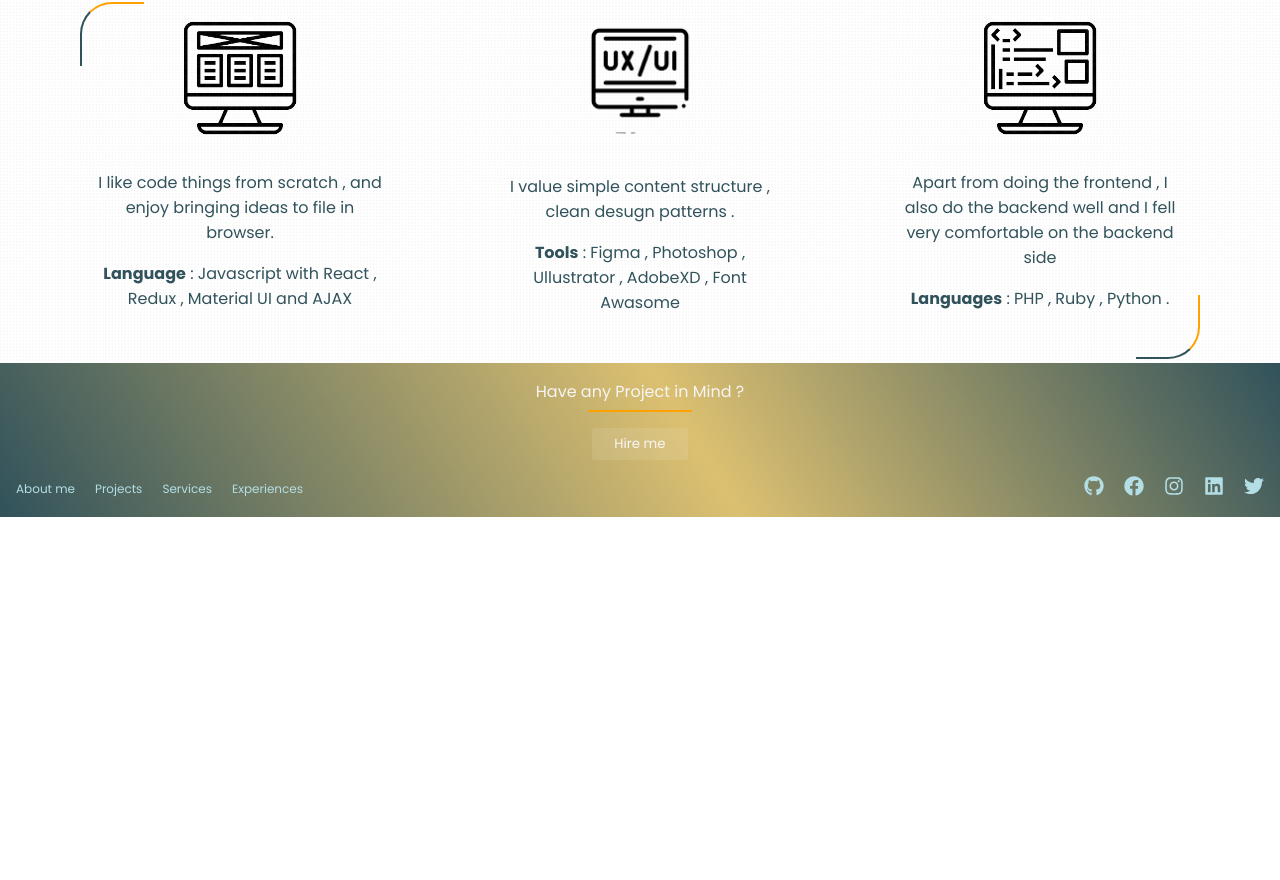
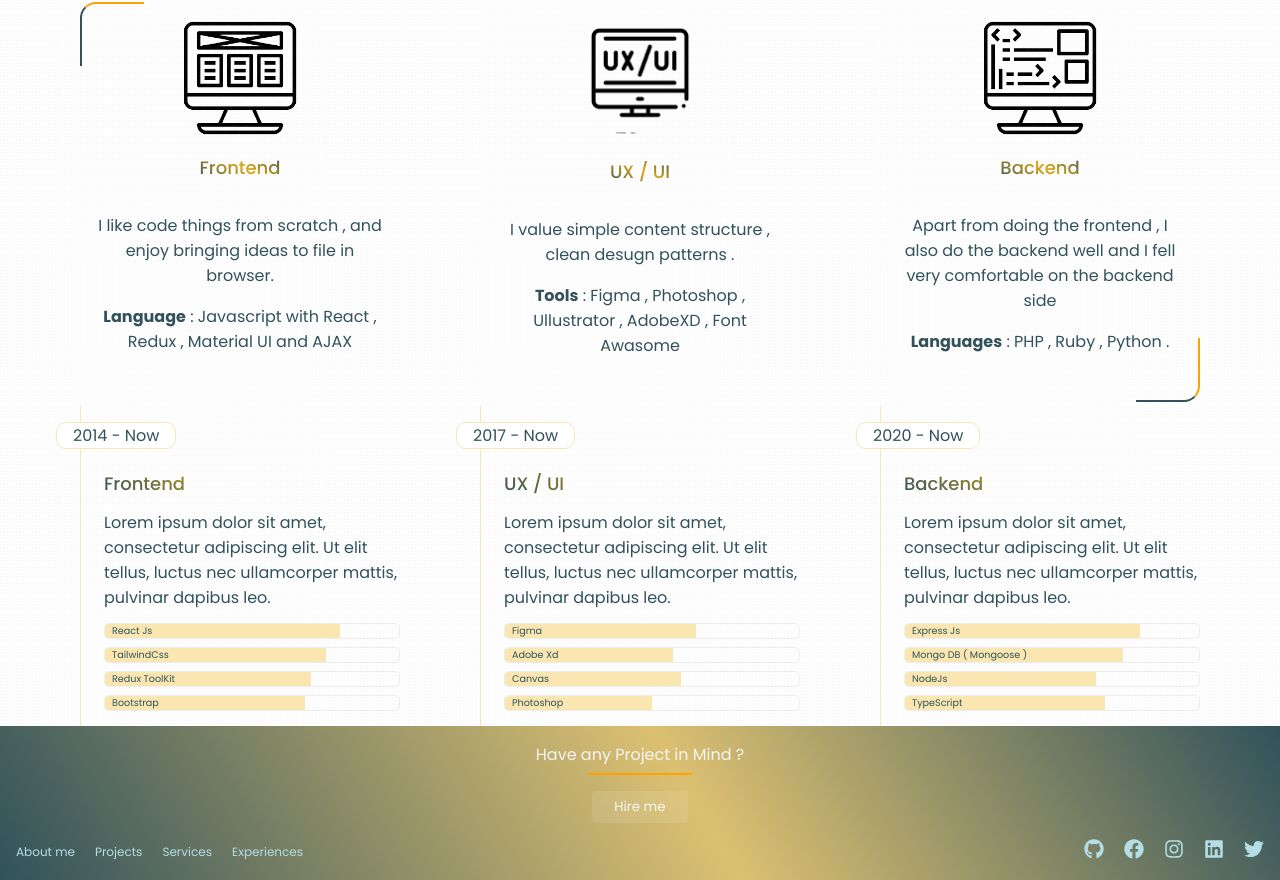
Before and after one commit to CREDO23/thierrybakera, a React (Vite) app: page / in a window 1280 px wide. Shown: the part 1172-2052 px from the top of the page. Before the commit the page ends 1689 px from the top, so only its background shows below. Built offline with nearby package versions, Linux system fonts and the light colour scheme.

Commit message:
feat : add experiences section

```diff
--- a/src/App.jsx
+++ b/src/App.jsx
@@ -4,6 +4,7 @@ import Header from "./components/Header";
 import Home from "./components/Home";
 import About from "./components/About";
 import Services from "./components/Services";
+import Experiences from "./components/Experiences";
 import "./styles/css/index.css";
 
 function App() {
@@ -15,6 +16,7 @@ function App() {
       <Home/>
       <About/>
       <Services/>
+      <Experiences/>
       <Footer />
       </main>
     </>
--- /dev/null
+++ b/src/components/Experiences.jsx
@@ -0,0 +1,105 @@
+export default function () {
+  return (
+    <section className="experiences">
+      <div className="frontend">
+        <div className="hr-line"></div>
+        <span>2014 - Now</span>
+        <div className="comments">
+          <h5>Frontend</h5>
+          <p>
+            Lorem ipsum dolor sit amet, consectetur adipiscing elit. Ut elit
+            tellus, luctus nec ullamcorper mattis, pulvinar dapibus leo.
+          </p>
+          <div className="pourcentage">
+            <div>
+              <div className="react">
+                <span>React Js</span>
+              </div>
+            </div>
+            <div>
+              <div className="tailwind">
+                <span>TailwindCss</span>
+              </div>
+            </div>
+            <div>
+              <div className="redux">
+                <span>Redux ToolKit</span>
+              </div>
+            </div>
+            <div>
+              <div className="bootstrap">
+                <span>Bootstrap</span>
+              </div>
+            </div>
+          </div>
+        </div>
+      </div>
+      <div className="ui-ux">
+        <div className="hr-line"></div>
+        <span>2017 - Now</span>
+        <div className="comments">
+          <h5>UX / UI</h5>
+          <p>
+            Lorem ipsum dolor sit amet, consectetur adipiscing elit. Ut elit
+            tellus, luctus nec ullamcorper mattis, pulvinar dapibus leo.
+          </p>
+          <div className="pourcentage">
+            <div>
+              <div className="figma">
+                <span>Figma</span>
+              </div>
+            </div>
+            <div>
+              <div className="adobe">
+                <span>Adobe Xd</span>
+              </div>
+            </div>
+            <div>
+              <div className="canva">
+                <span>Canvas</span>
+              </div>
+            </div>
+            <div>
+              <div className="photoshop">
+                <span>Photoshop</span>
+              </div>
+            </div>
+          </div>
+        </div>
+      </div>
+      <div className="backend">
+        <div className="hr-line"></div>
+        <span>2020 - Now</span>
+        <div className="comments">
+          <h5>Backend</h5>
+          <p>
+            Lorem ipsum dolor sit amet, consectetur adipiscing elit. Ut elit
+            tellus, luctus nec ullamcorper mattis, pulvinar dapibus leo.
+          </p>
+          <div className="pourcentage">
+            <div>
+              <div className="express">
+                <span>Express Js</span>
+              </div>
+            </div>
+            <div>
+              <div className="mongo">
+                <span>Mongo DB ( Mongoose )</span>
+              </div>
+            </div>
+            <div>
+              <div className="node">
+                <span>NodeJs</span>
+              </div>
+            </div>
+            <div>
+              <div className="typescript">
+                <span>TypeScript</span>
+              </div>
+            </div>
+          </div>
+        </div>
+      </div>
+    </section>
+  );
+}
--- a/src/components/Services.jsx
+++ b/src/components/Services.jsx
@@ -9,7 +9,9 @@ export default function () {
       <div className="frontend">
         <img src={frontend} alt="" srcset="" />
 
-        <div  className="comments">
+        <h5>Frontend</h5>
+
+        <div className="comments">
           <div>
             <p>
               I like code things from scratch , and enjoy bringing ideas to file
@@ -17,34 +19,39 @@ export default function () {
             </p>
 
             <p>
-               <b>Language</b> : Javascript with React , Redux , Material UI and AJAX
+              <b>Language</b> : Javascript with React , Redux , Material UI and
+              AJAX
             </p>
           </div>
         </div>
       </div>
       <div className="ui-ux">
-
         <img src={uiux} alt="" srcset="" />
 
+        <h5>UX / UI</h5>
+
         <div className="comments">
-         <div >
+          <div>
             <p>I value simple content structure , clean desugn patterns .</p>
             <p>
-             <b>Tools</b>   : Figma , Photoshop , Ullustrator , AdobeXD , Font Awasome
+              <b>Tools</b> : Figma , Photoshop , Ullustrator , AdobeXD , Font
+              Awasome
             </p>
           </div>
         </div>
       </div>
       <div className="backend">
         <img src={backend} alt="" srcset="" />
-
-        <div  className="comments">
+        <h5>Backend</h5>
+        <div className="comments">
           <div>
             <p>
               Apart from doing the frontend , I also do the backend well and I
               fell very comfortable on the backend side
             </p>
-            <p> <b>Languages</b>  : PHP , Ruby , Python .</p>
+            <p>
+              <b>Languages</b> : PHP , Ruby , Python .
+            </p>
           </div>
         </div>
       </div>
--- a/src/styles/css/index.css
+++ b/src/styles/css/index.css
@@ -283,8 +283,8 @@ nav .mobile-menu {
   position: absolute;
   top: 12%;
   left: 30%;
-  background: #fae6b1;
-  opacity: 0.4;
+  background: #ffa101;
+  opacity: 0.2;
   border-radius: 77% 23% 46% 54%/45% 53% 47% 55%;
 }
 @media only screen and (max-width: 900px) {
@@ -533,7 +533,7 @@ nav .mobile-menu {
   left: 0;
   border-left: solid 2px #31525b;
   border-top: solid 2px #ffa101;
-  border-top-left-radius: 2rem;
+  border-top-left-radius: 1rem;
 }
 .services .backend {
   position: relative;
@@ -547,7 +547,7 @@ nav .mobile-menu {
   bottom: 0;
   border-right: solid 2px #ffa101;
   border-bottom: solid 2px #31525b;
-  border-bottom-right-radius: 2rem;
+  border-bottom-right-radius: 1rem;
 }
 .services > div {
   width: 20rem;
@@ -567,6 +567,15 @@ nav .mobile-menu {
 .services > div img {
   width: 120px;
 }
+.services > div h5 {
+  font-weight: 500;
+  font-size: 1.125rem;
+  margin: 1rem 0 0 0;
+  background: -webkit-linear-gradient(239deg, rgb(49, 82, 91) 0%, rgb(223, 167, 15) 46%, rgb(49, 82, 91) 100%);
+  background-clip: text;
+  -webkit-background-clip: text;
+  -webkit-text-fill-color: transparent;
+}
 .services > div .comments > div {
   display: flex;
   flex-direction: column;
@@ -575,9 +584,127 @@ nav .mobile-menu {
   gap: 1rem;
   margin: 2rem 0;
 }
-.services > div .icon {
-  font-size: 1.5rem;
-  cursor: pointer;
+
+.experiences {
+  display: flex;
+  align-items: center;
+  justify-content: space-evenly;
+  flex-wrap: wrap;
+  color: #31525b;
+}
+.experiences > div {
+  position: relative;
+  width: 20rem;
+  aspect-ratio: 1/1;
+  overflow: visible;
+}
+@media only screen and (max-width: 500px) {
+  .experiences > div {
+    width: 80%;
+  }
+}
+.experiences > div .hr-line {
+  background: #fae6b1;
+  height: 100%;
+  width: 1px;
+  position: absolute;
+}
+.experiences > div > span {
+  border-style: solid;
+  border-width: 1px;
+  border-color: #fae6b1;
+  border-radius: 10px;
+  -webkit-border-radius: 10px;
+  padding: 0 1rem;
+  position: absolute;
+  top: 5%;
+  left: -1.5rem;
+  background: white;
+  z-index: 40;
+}
+.experiences > div .comments {
+  position: absolute;
+  top: 20%;
+  left: 1.5rem;
+  display: flex;
+  flex-direction: column;
+  justify-content: space-between;
+  gap: 0.8rem;
+}
+.experiences > div .comments h5 {
+  font-weight: 500;
+  font-size: 1.125rem;
+  background: -webkit-linear-gradient(239deg, rgb(49, 82, 91) 0%, rgb(223, 167, 15) 46%, rgb(49, 82, 91) 100%);
+  background-clip: text;
+  -webkit-background-clip: text;
+  -webkit-text-fill-color: transparent;
+}
+@media only screen and (max-width: 500px) {
+  .experiences > div .comments {
+    gap: 1.2rem;
+  }
+}
+.experiences > div .pourcentage {
+  display: flex;
+  flex-direction: column;
+  justify-content: space-evenly;
+  gap: 0.5rem;
+}
+.experiences > div .pourcentage > div {
+  border-style: solid;
+  border-width: 1px;
+  border-color: rgba(113, 111, 111, 0.109);
+  border-radius: 5px;
+  -webkit-border-radius: 5px;
+  height: 1rem;
+}
+.experiences > div .pourcentage > div div {
+  height: 100%;
+  width: 70%;
+  background: #fae6b1;
+  display: flex;
+  align-items: center;
+  justify-content: start;
+}
+.experiences > div .pourcentage > div div span {
+  font-size: 0.6rem;
+  margin: 7px;
+}
+.experiences > div .pourcentage > div .react {
+  width: 80%;
+}
+.experiences > div .pourcentage > div .tailwind {
+  width: 75%;
+}
+.experiences > div .pourcentage > div .redux {
+  width: 70%;
+}
+.experiences > div .pourcentage > div .bootstrap {
+  width: 68%;
+}
+.experiences > div .pourcentage > div .figma {
+  width: 65%;
+}
+.experiences > div .pourcentage > div .adobe {
+  width: 57%;
+}
+.experiences > div .pourcentage > div .canva {
+  width: 60%;
+}
+.experiences > div .pourcentage > div .photoshop {
+  width: 50%;
+}
+.experiences > div .pourcentage > div .express {
+  width: 80%;
+}
+.experiences > div .pourcentage > div .mongo {
+  width: 74%;
+}
+.experiences > div .pourcentage > div .node {
+  width: 65%;
+}
+.experiences > div .pourcentage > div .typescript {
+  width: 68%;
 }
 
 *,
--- /dev/null
+++ b/src/styles/sass/components/_experiences.scss
@@ -0,0 +1,148 @@
+
+@use "../mixins" as *;
+@use "../variables";
+@use "../functions" as *;
+
+
+.experiences{
+    display: flex;
+    align-items: center;
+    justify-content: space-evenly;
+    flex-wrap: wrap;
+    color : clr(primary , blue);
+
+    > div{
+        position: relative;
+        width: 20rem;
+        aspect-ratio: 1/1;
+        overflow: visible;
+
+        @include mq(phone) {
+            width: 80%;
+          }
+
+        .hr-line{
+            background: clr(secondary , yellow);
+            height: 100%;
+            width: 1px;
+            position: absolute;
+        }
+
+        > span{
+            @include border($color : clr(secondary , yellow), $style : solid, $width : 1px, $radius : 10px);
+            padding : 0 1rem;
+            position: absolute;
+            top : 5%;
+            left : -1.5rem;
+            background: white;
+            z-index: 40
+        }
+
+        .comments{
+            position: absolute;
+            top : 20%;
+            left : 1.5rem;
+            display: flex;
+            flex-direction: column;
+            justify-content: space-between;
+            gap : .8rem;
+
+                h5{
+                    font-weight: 500;
+                    font-size: ft-sz(400);
+                    background: -webkit-linear-gradient(
+                        239deg,
+                        rgba(49, 82, 91, 1) 0%,
+                        rgb(223, 167, 15) 46%,
+                        rgba(49, 82, 91, 1) 100%
+                      );
+                    background-clip: text;
+                    -webkit-background-clip: text;
+                    -webkit-text-fill-color: transparent;
+                }
+
+
+            @include mq(phone) {
+                gap : 1.2rem;
+              }
+        }
+
+        .pourcentage{
+
+            display: flex;
+            flex-direction: column;
+            justify-content: space-evenly;
+            gap: .5rem;
+
+            > div{
+                @include border($color : rgba(113, 111, 111, 0.109), $style : solid, $width : 1px, $radius : 5px);
+                height: 1rem;
+
+                div{
+                    height: 100%;
+                    width: 70%;
+                    background: clr(secondary , yellow);
+                    display: flex;
+                    align-items: center;
+                    justify-content: start;
+
+                    span{
+                        font-size: .6rem;
+                        margin: 7px;
+                    }
+                }
+
+                .react{
+                    width: 80%;
+                }
+
+                .tailwind{
+                    width: 75%;
+                }
+
+                .redux{
+                    width: 70%;
+                }
+
+                .bootstrap{
+                    width: 68%;
+                }
+
+                .figma{
+                    width: 65%;
+                }
+
+                .adobe{
+                    width: 57%;
+                }
+
+                .canva{
+                    width: 60%;
+                }
+
+                .photoshop{
+                    width: 50%;
+                }
+
+                .express{
+                    width: 80%;
+                }
+
+                .mongo{
+                    width: 74%;
+                }
+
+                .node{
+                    width: 65%;
+                }
+
+                .typescript{
+                    width: 68%;
+                }
+
+            }
+
+
+        }
+    }
+}
--- a/src/styles/sass/components/_home.scss
+++ b/src/styles/sass/components/_home.scss
@@ -46,8 +46,8 @@
     position: absolute;
     top: 12%;
     left: 30%;
-    background: clr(secondary , yellow);
-    opacity: .4;
+    background: clr(primary , yellow);
+    opacity: .2;
     border-radius:  77% 23% 46% 54% / 45% 53% 47% 55% ;
 
     @include mq(tablet) {
--- a/src/styles/sass/components/_index.scss
+++ b/src/styles/sass/components/_index.scss
@@ -3,3 +3,4 @@
 @forward './home';
 @forward './about';
 @forward './services';
+@forward './experiences';
--- a/src/styles/sass/components/_services.scss
+++ b/src/styles/sass/components/_services.scss
@@ -23,7 +23,7 @@
       left: 0;
       border-left: solid 2px clr(primary, blue);
       border-top: solid 2px clr(primary, yellow);
-      border-top-left-radius: 2rem;
+      border-top-left-radius: 1rem;
     }
   }
 
@@ -39,7 +39,7 @@
       bottom: 0;
       border-right: solid 2px clr(primary, yellow);
       border-bottom: solid 2px clr(primary, blue);
-      border-bottom-right-radius: 2rem;
+      border-bottom-right-radius: 1rem;
     }
   }
 
@@ -61,6 +61,21 @@
       width: 120px;
     }
 
+    h5{
+        font-weight: 500;
+        font-size: ft-sz(400);
+        margin: 1rem 0 0 0;
+        background: -webkit-linear-gradient(
+            239deg,
+            rgba(49, 82, 91, 1) 0%,
+            rgb(223, 167, 15) 46%,
+            rgba(49, 82, 91, 1) 100%
+          );
+        background-clip: text;
+        -webkit-background-clip: text;
+        -webkit-text-fill-color: transparent;
+    }
+
     .comments {
       > div {
         display: flex;
@@ -71,10 +86,5 @@
         margin: 2rem 0;
       }
     }
-
-    .icon {
-      font-size: ft-sz(600);
-      cursor: pointer;
-    }
   }
 }
```
Also changed, not shown: 1 other file (tests, documents, lock files or other folders). Lines whose indentation alone changed are shown as unchanged.
